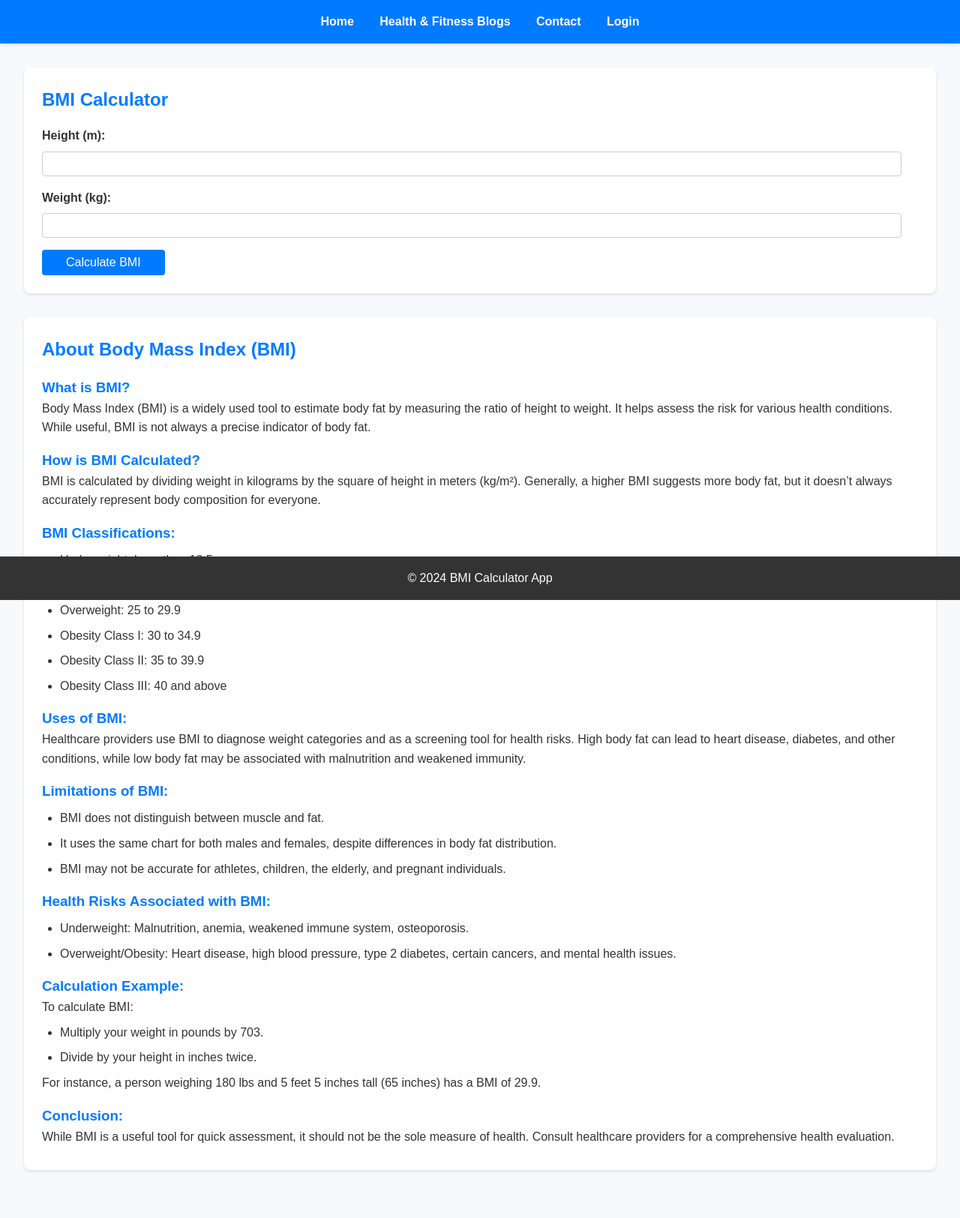
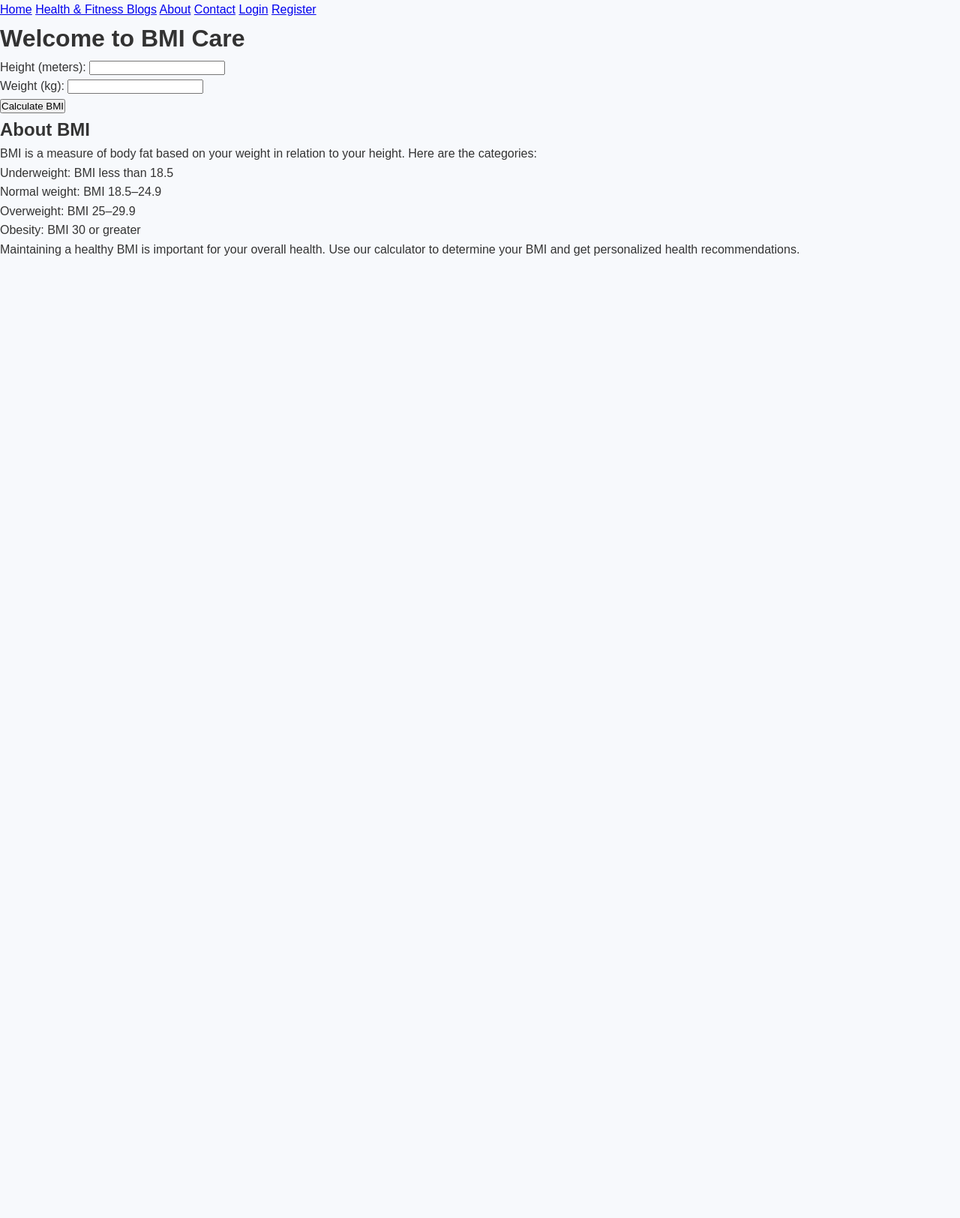
Before and after one commit to kipsamoh/BMIcalculator-WebApp_backed, a Flask app: page / in a window 1280 px wide. Shown: the whole page at 75% size. After the commit the page ends 341 px from the top, so only its background shows below. Run offline with Flask 3, Linux system fonts and the light colour scheme.

Commit message:
Update index.html

```diff
--- a/templates/index.html
+++ b/templates/index.html
@@ -1,67 +1,50 @@
-{% extends 'base.html' %}
+<!DOCTYPE html>
+<html lang="en">
+<head>
+    <meta charset="UTF-8">
+    <title>Home - BMI Care</title>
+    <link rel="stylesheet" href="{{ url_for('static', filename='styles.css') }}">
+</head>
+<body>
+    <nav>
+        <a href="{{ url_for('home') }}">Home</a>
+        <a href="{{ url_for('health_fitness_blogs') }}">Health & Fitness Blogs</a>
+        <a href="{{ url_for('about') }}">About</a>
+        <a href="{{ url_for('contact') }}">Contact</a>
+        {% if current_user.is_authenticated %}
+            <a href="{{ url_for('logout') }}">Logout</a>
+        {% else %}
+            <a href="{{ url_for('login') }}">Login</a>
+            <a href="{{ url_for('register') }}">Register</a>
+        {% endif %}
+    </nav>
 
-{% block content %}
-<section id="bmi-calculator">
-    <h2>BMI Calculator</h2>
-    <form action="{{ url_for('calculate_bmi') }}" method="post">
-        <label for="height">Height (m):</label>
-        <input type="number" id="height" name="height" step="0.01" required>
+    <h1>Welcome to BMI Care</h1>
 
+    <form method="POST" action="{{ url_for('calculate_bmi') }}">
+        <label for="height">Height (meters):</label>
+        <input type="text" id="height" name="height" required><br>
         <label for="weight">Weight (kg):</label>
-        <input type="number" id="weight" name="weight" step="0.1" required>
-
+        <input type="text" id="weight" name="weight" required><br>
         <button type="submit">Calculate BMI</button>
     </form>
+
     {% if bmi_result %}
-    <p>Your BMI is: {{ bmi_result|round(2) }}</p>
-    <p>Category: {{ bmi_category }}</p>
-    <p>Recommendation: {{ bmi_recommendation }}</p>
+        <h2>Your BMI: {{ bmi_result }}</h2>
+        <p>Category: {{ bmi_category }}</p>
+        <p>{{ bmi_recommendation }}</p>
     {% endif %}
-</section>
 
-<section id="about-bmi">
-    <h2>About Body Mass Index (BMI)</h2>
-    <h3>What is BMI?</h3>
-    <p>Body Mass Index (BMI) is a widely used tool to estimate body fat by measuring the ratio of height to weight. It helps assess the risk for various health conditions. While useful, BMI is not always a precise indicator of body fat.</p>
-
-    <h3>How is BMI Calculated?</h3>
-    <p>BMI is calculated by dividing weight in kilograms by the square of height in meters (kg/m²). Generally, a higher BMI suggests more body fat, but it doesn’t always accurately represent body composition for everyone.</p>
-
-    <h3>BMI Classifications:</h3>
-    <ul>
-        <li>Underweight: Less than 18.5</li>
-        <li>Normal weight: 18.5 to 24.9</li>
-        <li>Overweight: 25 to 29.9</li>
-        <li>Obesity Class I: 30 to 34.9</li>
-        <li>Obesity Class II: 35 to 39.9</li>
-        <li>Obesity Class III: 40 and above</li>
-    </ul>
-
-    <h3>Uses of BMI:</h3>
-    <p>Healthcare providers use BMI to diagnose weight categories and as a screening tool for health risks. High body fat can lead to heart disease, diabetes, and other conditions, while low body fat may be associated with malnutrition and weakened immunity.</p>
-
-    <h3>Limitations of BMI:</h3>
-    <ul>
-        <li>BMI does not distinguish between muscle and fat.</li>
-        <li>It uses the same chart for both males and females, despite differences in body fat distribution.</li>
-        <li>BMI may not be accurate for athletes, children, the elderly, and pregnant individuals.</li>
-    </ul>
-
-    <h3>Health Risks Associated with BMI:</h3>
-    <ul>
-        <li>Underweight: Malnutrition, anemia, weakened immune system, osteoporosis.</li>
-        <li>Overweight/Obesity: Heart disease, high blood pressure, type 2 diabetes, certain cancers, and mental health issues.</li>
-    </ul>
-
-    <h3>Calculation Example:</h3>
-    <p>To calculate BMI:</p>
-    <ul>
-        <li>Multiply your weight in pounds by 703.</li>
-        <li>Divide by your height in inches twice.</li>
-    </ul>
-    <p>For instance, a person weighing 180 lbs and 5 feet 5 inches tall (65 inches) has a BMI of 29.9.</p>
-
-    <h3>Conclusion:</h3>
-    <p>While BMI is a useful tool for quick assessment, it should not be the sole measure of health. Consult healthcare providers for a comprehensive health evaluation.</p>
-</section>
-{% endblock %}
+    <div class="bmi-info">
+        <h2>About BMI</h2>
+        <p>BMI is a measure of body fat based on your weight in relation to your height. Here are the categories:</p>
+        <ul>
+            <li>Underweight: BMI less than 18.5</li>
+            <li>Normal weight: BMI 18.5–24.9</li>
+            <li>Overweight: BMI 25–29.9</li>
+            <li>Obesity: BMI 30 or greater</li>
+        </ul>
+        <p>Maintaining a healthy BMI is important for your overall health. Use our calculator to determine your BMI and get personalized health recommendations.</p>
+    </div>
+</body>
+</html>
```
